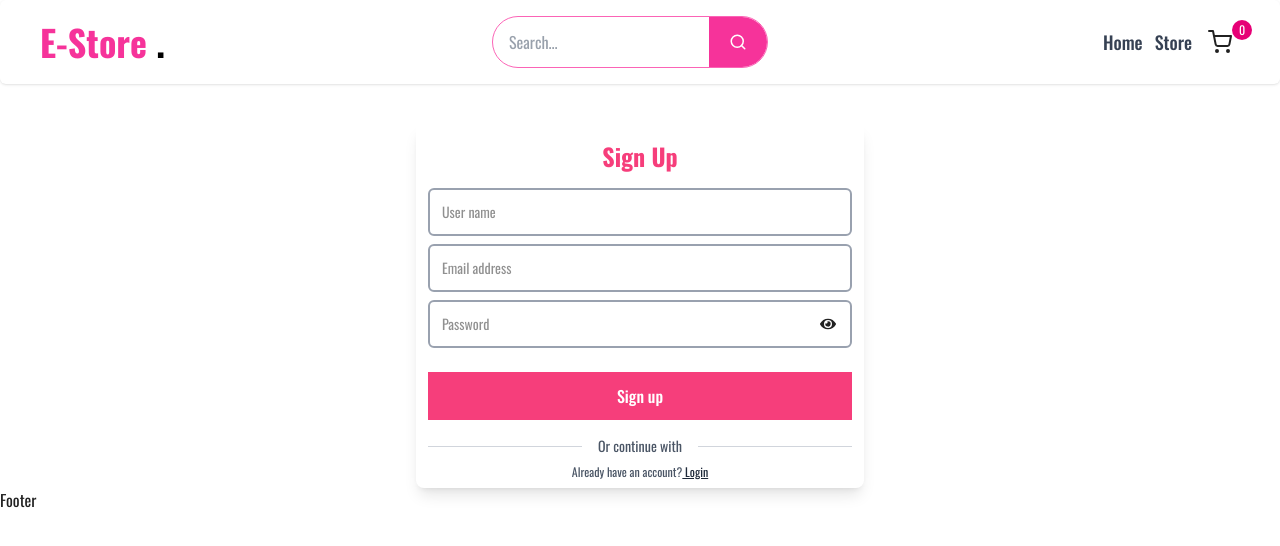
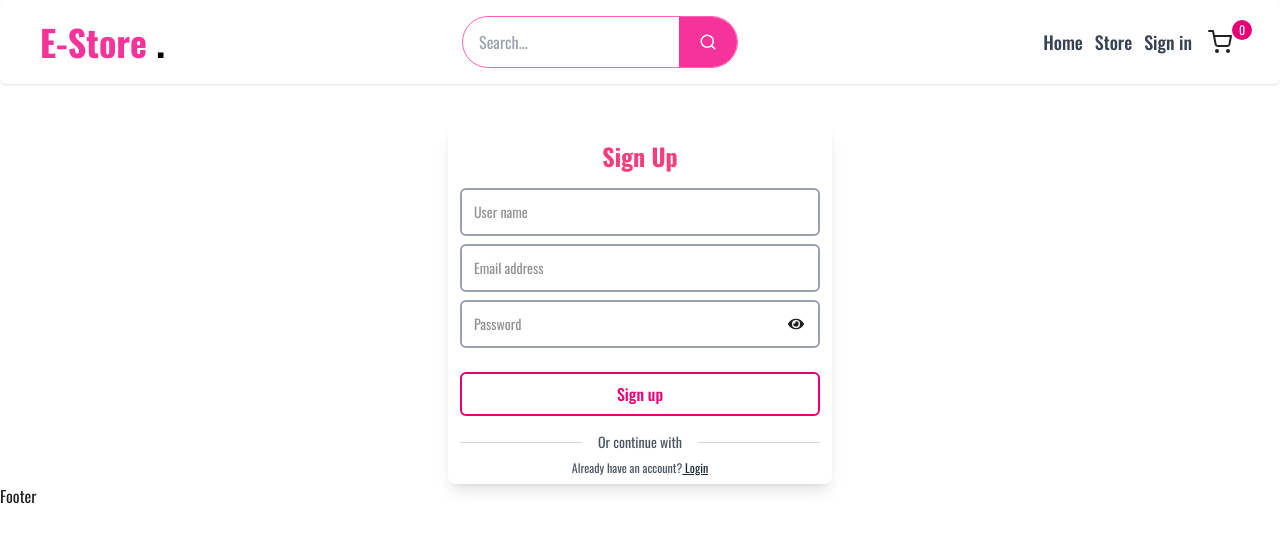
Before and after one commit to jordan7510/NextJS-Estore, a Next.js app: page /signup in a window 1280 px wide. Shown: the top 546 px of the page. Built offline with nearby package versions, Linux system fonts and the light colour scheme; what @mui/material-nextjs would draw is missing.

Commit message:
made changesg in header and signup page

```diff
--- a/src/app/api/products/[id]/route.js
+++ b/src/app/api/products/[id]/route.js
@@ -3,17 +3,17 @@ import Product from "@/models/productsModel";
 import { NextResponse } from "next/server";
 
 export const GET = async (req, { params }) => {
-    const {id} = await params
+    const { id } = await params
     try {
         await connectDB();
-        const product = await Product.findOne({id:id});
+        const product = await Product.findOne({ id: id });
         if (!product) {
             return NextResponse.json({ message: "No Products found." }, { status: 404 })
         }
         return NextResponse.json({ success: true, message: "Product found successfully.", data: product }, { status: 200 })
     } catch (error) {
         console.log(error);
-        return NextResponse.json({success:false, message:"Error getting product"},{status:500 || "Internal server error."})
+        return NextResponse.json({ success: false, message: "Error getting product" }, { status: 500 || "Internal server error." })
     }
 
 }
--- a/src/app/api/products/route.js
+++ b/src/app/api/products/route.js
@@ -3,7 +3,6 @@ import { connectDB } from "@/dbConfig/dbConfig";
 import { successResponseHandler } from "@/utils/successResponseHandler";
 import { errorResponseHandler } from "@/utils/errorResponseHandler";
 import { NextResponse } from "next/server";
-
 
 export const GET = async () => {
     try {
--- a/src/app/login/page.jsx
+++ b/src/app/login/page.jsx
@@ -0,0 +1,83 @@
+"use client"
+import Button from '@/components/Button';
+import Link from 'next/link'
+import { useState } from 'react'
+import { FaEye } from "react-icons/fa";
+import { FaEyeSlash } from "react-icons/fa";
+
+export default function LoginPage() {
+
+    const [user, setUser] = useState({
+        username: "",
+        email: "",
+        password: "",
+    });
+    const [showPassword, setShowPassword] = useState(false)
+
+    const handleSubmit = (e) => {
+        e.preventDefault;
+    }
+
+    return (
+        <div className='flex items-center justify-center'>
+            <div className="w-full mt-10 max-w-sm rounded-lg px-8 md:px-3 shadow-lg mx-5">
+                <h1 className="text-2xl text-[#f63e7b] font-bold mt-4 mb-4 text-center">Login</h1>
+                <form onSubmit={handleSubmit} className='max-w-[500px] min-w[300px]'>
+                    <div className="grid grid-cols-1 gap-2 sm:grid-cols-1">
+                        <div>
+                            <input
+                                className="w-full rounded-md border-2 border-gray-400 outline-none p-3 text-sm focus:border-[#f63e7b]"
+                                placeholder="Email address"
+                                type="email"
+                                name='email'
+                                required
+                                onChange={(e) => setUser({ ...user, email: e.target.value })}
+                            />
+                        </div>
+                        <div className='relative'>
+                            <input
+                                className="w-full rounded-md border-2 border-gray-400 outline-none p-3 text-sm focus:border-[#f63e7b]"
+                                placeholder="Password"
+                                type={`${showPassword ? "text" : "password"}`}
+                                name='password'
+                                required
+                                onChange={(e) => setUser({ ...user, password: e.target.value })}
+                            />
+
+                            {
+                                showPassword ? (
+                                    <FaEyeSlash onClick={() => setShowPassword(!showPassword)} className='absolute top-3 right-0 mt-1 mx-4 hover:cursor-pointer hover:text-pink-600' />
+                                ) : (
+                                    <FaEye onClick={() => setShowPassword(!showPassword)} className='absolute top-3 right-0 mt-1 mx-4 hover:cursor-pointer hover:text-pink-600' />
+                                )
+                            }
+                        </div>
+                    </div>
+
+                    <div className="mt-6">
+                        <Button
+                        type={"submit"}
+                        btnName={"Login"}
+                        className={"py-2 border-2"}
+                        />
+                    </div>
+                </form>
+
+                <div className="flex items-center pt-4 space-x-1">
+                    <div className="flex-1 h-px sm:w-16 bg-gray-300"></div>
+                    <p className="px-3 text-sm text-gray-600">Or continue with</p>
+                    <div className="flex-1 h-px sm:w-16 bg-gray-300"></div>
+                </div>
+                <div className="flex justify-center space-x-4">
+
+                </div>
+                <p className=" my-2 text-xs text-center sm:px-6 text-gray-600">Doesn't have an account?
+                    <Link href={"/signup"}>
+                        <span className="underline text-gray-800 hover:text-[#f63e7b]"> Signup</span>
+                    </Link>
+                </p>
+
+            </div>
+        </div>
+    )
+}
--- a/src/app/signup/page.jsx
+++ b/src/app/signup/page.jsx
@@ -1,4 +1,5 @@
 "use client"
+import Button from '@/components/Button';
 import Link from 'next/link'
 import { useState } from 'react'
 import { FaEye } from "react-icons/fa";
@@ -19,32 +20,10 @@ export default function SignupPage() {
 
     return (
         <div className='flex items-center justify-center'>
-            <div className="w-full mt-10 max-w-md rounded-lg px-8 md:px-3 shadow-lg mx-5">
+            <div className="w-full mt-10 max-w-sm rounded-lg px-8 md:px-3 shadow-lg mx-5">
                 <h1 className="text-2xl text-[#f63e7b] font-bold mt-4 mb-4 text-center">Sign Up</h1>
-                <form onSubmit={handleSubmit} className='max-w-[500px] min-w[300px]'>
-                    {/* <div className="grid grid-cols-1 gap-2 sm:grid-cols-2 mb-2 max-w-lg">
-                        <div>
-                            <input
-                                className="w-full rounded-md border-2 border-gray-400 outline-none p-3 text-sm focus:border-[#f63e7b]"
-                                placeholder="First name"
-                                type="text"
-                                name='firstName'
-                                required
-                            />
-                        </div>
-
-                        <div>
-                            <input
-                                className="w-full rounded-md border-2 border-gray-600 outline-none p-3 text-sm focus:border-[#f63e7b]"
-                                placeholder="Last name"
-                                type="text"
-                                name='lastName'
-                                required
-                            />
-                        </div>
-                    </div> */}
-
-                    <div className="grid grid-cols-1 gap-2 sm:grid-cols-1">
+                <form onSubmit={handleSubmit} className=''>
+                    <div className="grid grid-cols-1 gap-2">
                         <div>
                             <input
                                 className="w-full rounded-md border-2 border-gray-400 outline-none p-3 text-sm focus:border-[#f63e7b]"
@@ -67,16 +46,6 @@ export default function SignupPage() {
                             />
                         </div>
 
-                        {/* <div>
-                        <input
-                            className="w-full appearance-none rounded-md border-2 border-gray-400 outline-none p-3 text-sm focus:border-[#f63e7b] focus:outline-none"
-                            placeholder="Phone Number"
-                            name='phone'
-                            type="tel"
-                            required
-                        />
-
-                    </div> */}
                         <div className='relative'>
                             <input
                                 className="w-full rounded-md border-2 border-gray-400 outline-none p-3 text-sm focus:border-[#f63e7b]"
@@ -86,7 +55,6 @@ export default function SignupPage() {
                                 required
                                 onChange={(e) => setUser({ ...user, password: e.target.value })}
                             />
-
                             {
                                 showPassword ? (
                                     <FaEyeSlash  onClick={()=>setShowPassword(!showPassword)} className='absolute top-3 right-0 mt-1 mx-4 hover:cursor-pointer hover:text-pink-600' />
@@ -94,36 +62,15 @@ export default function SignupPage() {
                                     <FaEye onClick={()=>setShowPassword(!showPassword)} className='absolute top-3 right-0 mt-1 mx-4 hover:cursor-pointer hover:text-pink-600' />
                                 )
                             }
-
-
-                            {/* {
-                            showPasswordError ? (
-                                <p className='text-red-500 text-xs'>Password must have 8 characters, At least one uppercase letter, lowercase letter, one digit & one special character (e.g., !@#$%^&*) .</p>
-                            ) : null
-                        } */}
                         </div>
-                        {/* <div>
-                            <input
-                                className="w-full rounded-md border-2 border-gray-400 outline-none p-3 text-sm focus:border-[#f63e7b]"
-                                placeholder="Confirm password"
-                                type="password"
-                                name='conPassword'
-                                required
-                                onChange={(e)=>setUser({...user, confirmPassword:e.target.value})}
-                            />
-                        </div> */}
                     </div>
 
                     <div className="mt-6">
-                        <button
-                            type="submit"
-                            className="w-full flex items-center justify-center bg-[#f63e7b] px-5 py-3 font-medium text-white sm:w-full cursor-pointer hover:opacity-90"
-                        >
-                            {/* {
-                            loading ? (<ImSpinner3 className='loading-icon' />) : ("Create Account")
-                        } */}
-                            Sign up
-                        </button>
+                        <Button
+                        type={"submit"}
+                        btnName={"Sign up"}
+                        className={"py-2 border-2"}
+                        />
                     </div>
                 </form>
 
@@ -136,7 +83,7 @@ export default function SignupPage() {
 
                 </div>
                 <p className=" my-2 text-xs text-center sm:px-6 text-gray-600">Already have an account?
-                    <Link href={""}>
+                    <Link href={"/login"}>
                         <span className="underline text-gray-800 hover:text-[#f63e7b]"> Login</span>
                     </Link>
                 </p>
--- /dev/null
+++ b/src/components/Button.jsx
@@ -0,0 +1,16 @@
+import React from 'react'
+
+export default function Button({ type, className, btnName,handleClick }) {
+    return (
+        <button
+            onClick={handleClick}
+            type={type}
+            className={`w-full border border-pink-600 rounded-md flex items-center justify-center bg-white px-5 py-1 font-medium text-pink-600 sm:w-full cursor-pointer hover:bg-pink-600 hover:text-white duration-300 ${className}`}
+        >
+            {/* {
+                loading ? (<ImSpinner3 className='loading-icon' />) : ("Create Account")
+            } */}
+            {btnName}
+        </button>
+    )
+}
--- /dev/null
+++ b/src/components/header/CartIcon.jsx
@@ -0,0 +1,15 @@
+import Link from 'next/link'
+import React from 'react'
+import { FiShoppingCart } from 'react-icons/fi'
+
+export default function CartIcon({ totalQuantity, href,handleClick }) {
+    return (
+        <div className='relative'>
+            <Link onClick={handleClick} className="hover:text-pink-600" href={href}> <FiShoppingCart size={24} />
+            </Link>
+            <span className='absolute top-[-10px] right-[-20px] bg-pink-600  text-white text-xs rounded-full h-5 w-5 flex items-center justify-center'>
+                {totalQuantity}
+            </span>
+        </div>
+    )
+}
--- a/src/components/header/Header.jsx
+++ b/src/components/header/Header.jsx
@@ -5,6 +5,8 @@ import Link from 'next/link'
 import { FiSearch, FiShoppingCart } from "react-icons/fi";
 import { IoMenu } from "react-icons/io5";
 import { useCart } from '@/context/CartContext';
+import { HEADER_LINKS } from '@/constants';
+import CartIcon from './CartIcon';
 
 export default function Header() {
 
@@ -34,25 +36,27 @@ export default function Header() {
                 <div>
                     <nav className='hidden md:flex items-center p-2 gap-4'>
                         <ul className='flex  items-center justify-center gap-3'>
-                            <Link href={'/'}><li className='text-lg hover:text-pink-600 font-medium text-gray-700 duration-200'>Home</li>
-                            </Link>
-                            <Link href={'/store'}><li className='text-lg hover:text-pink-600 font-medium text-gray-700 duration-200'>Store</li>
-                            </Link>
+                            {
+                                HEADER_LINKS.map((hl, i) => {
+                                    return (
+                                        <li key={hl.linkID} className='text-lg hover:text-pink-600 font-medium text-gray-700 duration-200'> <Link href={hl.href}>{hl.name}</Link>
+                                        </li>
+                                    )
+                                })
+                            }
                         </ul>
-                        <div className='relative'>
-                            <Link className="hover:text-pink-600" href={"/cart"}> <FiShoppingCart size={24} />
-                            </Link>
-                            <span className='absolute top-[-10px] right-[-20px] bg-pink-600  text-white text-xs rounded-full h-5 w-5 flex items-center justify-center'>
-                                {totalQuantity}
-                            </span>
-                        </div>
+                        <CartIcon
+                            href="/cart"
+                            totalQuantity={totalQuantity}
+                        />
+
                     </nav>
                     <IoMenu onClick={() => setIsMenuOpen(!isMenuOpen)} className="md:hidden text-2xl hover:text-pink-600 cursor-pointer" />
                 </div>
             </Container>
             {/* Dropdown menu section */}
             <div className={`md:hidden absolute top-full left-0 w-full z-20 flex items-center justify-center flex-col px-2 py-3 bg-white/90 backdrop-blur-sm shadow
-                 transition-all duration-500 ease-in-out ${isMenuOpen ?'max-h-64 opacity-100' : 'max-h-0 opacity-0'} `}>
+                 transition-all duration-500 ease-in-out ${isMenuOpen ? 'max-h-64 opacity-100' : 'max-h-0 opacity-0'} `}>
                 <div className='flex w-1/2 mb-2 items-center border border-pink-400 rounded-full'>
                     <input
                         className='text-slate-700 w-full px-4 outline-none'
@@ -63,13 +67,20 @@ export default function Header() {
                     </div>
                 </div>
                 <ul>
-                    <Link onClick={()=>setIsMenuOpen(!isMenuOpen)} href={'/'}><li className='text-lg hover:text-pink-600 font-medium text-gray-700 duration-200'>Home</li>
-                    </Link>
-                    <Link onClick={()=>setIsMenuOpen(!isMenuOpen)} href={'/store'}><li className='text-lg hover:text-pink-600 font-medium text-gray-700 duration-200'>Store</li>
-                    </Link>
+                    {
+                        HEADER_LINKS.map((hl, i) => {
+                            return (
+                                <li key={hl.linkID} className='text-lg hover:text-pink-600 font-medium text-gray-700 duration-200'>
+                                    <Link onClick={() => setIsMenuOpen(!isMenuOpen)} href={hl.href}>
+                                        {hl.name}
+                                    </Link>
+                                </li>
+                            )
+                        })
+                    }
                 </ul>
                 <div className='relative mt-3'>
-                    <Link onClick={()=>setIsMenuOpen(!isMenuOpen)} className="hover:text-pink-600" href={"/cart"}> <FiShoppingCart size={24} />
+                    <Link onClick={() => setIsMenuOpen(!isMenuOpen)} className="hover:text-pink-600" href={"/cart"}> <FiShoppingCart size={24} />
                     </Link>
                     <span className='absolute top-[-10px] right-[-20px] bg-pink-600  text-white text-xs rounded-full h-5 w-5 flex items-center justify-center'>
                         {totalQuantity}
--- a/src/components/productDetialPage/QuantitySelector.jsx
+++ b/src/components/productDetialPage/QuantitySelector.jsx
@@ -29,7 +29,6 @@ export default function QuantitySelector({ product }) {
             </div>
 
             <div className="flex gap-4 font-bold">
-                <button className="shadow text-xl p-2 rounded bg-white text-pink-600 hover:text-white hover:bg-pink-600 duration-300 hover:cursor-pointer ">Buy Now</button>
                 <button onClick={()=>handleAddToCart(quantity,product)} className="flex  items-center justify-center gap-2 shadow text-xl p-2 rounded bg-white text-pink-600 hover:text-white hover:bg-pink-600 duration-300 hover:cursor-pointer ">Add to <FiShoppingCart /></button>
             </div>
         </div>
--- /dev/null
+++ b/src/constants.js
@@ -0,0 +1,5 @@
+export const HEADER_LINKS = [
+    {linkID:1,name:"Home", href:"/"},
+    {linkID:2,name:"Store", href:"/store"},
+    {linkID:3,name:"Sign in", href:"/login"},
+]
```
Also changed, not shown: src/components/home/ProductsCard.jsx (+18 -1 lines), src/context/CartContext.js (+1 -9 lines), src/components/ProductBox.jsx (deleted).
